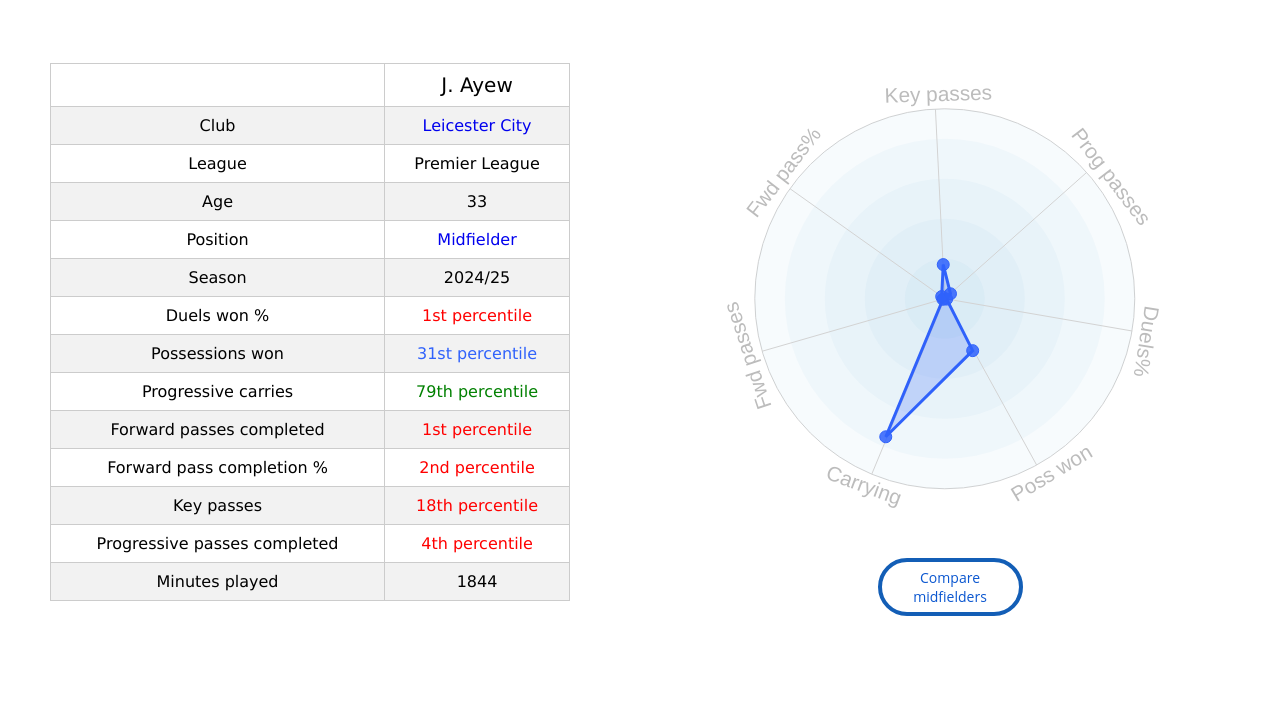
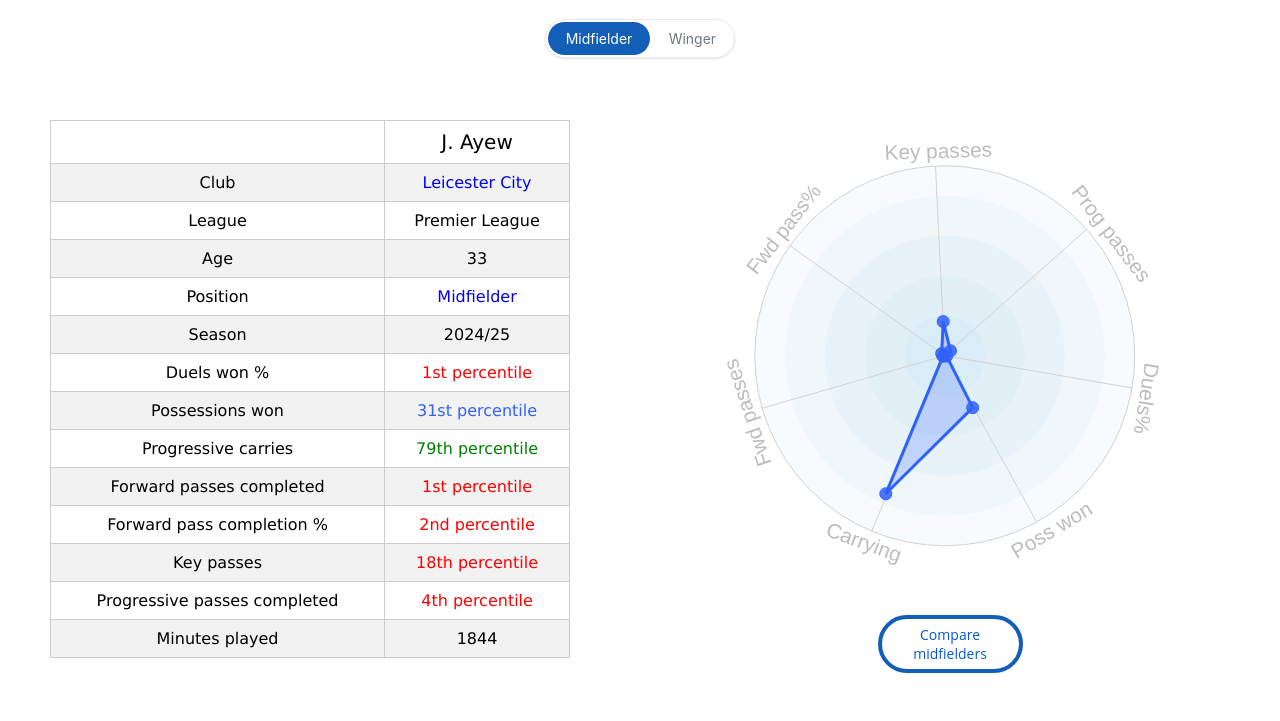
Before and after one commit to ohlitmybad/J_Ayew_Midfielder_stats, a plain HTML site: page index.html in a window 1280 px wide. Shown: the part 70-791 px from the top of the page. Drawn offline with nearby package versions, Linux system fonts and the light colour scheme; no server answers; a script that the page names is missing.

Commit message:
Update index.html

```diff
--- a/index.html
+++ b/index.html
@@ -703,10 +703,71 @@ svg text
     </div>
   </div></div>
 </header>
+    <div class="position-toggle-container">
+        <div class="position-toggle">
+            <a href="https://datamb.football/J_Ayew_Midfielder_stats" class="position-btn active">Midfielder</a><a href="https://datamb.football/J_Ayew_Winger_stats" class="position-btn">Winger</a>
+        </div>
+    </div>
+
 <script async src="https://pagead2.googlesyndication.com/pagead/js/adsbygoogle.js?client=ca-pub-7677714701428206"
      crossorigin="anonymous"></script>
      <script src="https://cdnjs.cloudflare.com/ajax/libs/xlsx/0.16.9/xlsx.full.min.js"></script>
-</head>
+
+    <style>
+    /* Position Toggle Styles */
+    .position-toggle-container {
+        display: flex;
+        justify-content: center;
+        margin: 10px 0 8px 0;
+        padding: 0 20px;
+    }
+
+    /* Mobile responsive */
+    @media only screen and (max-width: 1048px) {
+        .position-toggle-container {
+            margin: 8px 0 -25px 0;
+        }
+    }
+
+    .position-toggle {
+        display: flex;
+        background: white;
+        border: 1px solid #e9ecef;
+        border-radius: 20px;
+        overflow: hidden;
+        box-shadow: 0 1px 3px rgba(0,0,0,0.1);
+        gap: 2px;
+        padding: 2px;
+    }
+
+    .position-btn {
+        padding: 8px 16px;
+        border: none;
+        background: transparent;
+        cursor: pointer;
+        font-family: -apple-system, BlinkMacSystemFont, 'Segoe UI', Roboto, Oxygen, Ubuntu, Cantarell, 'Helvetica Neue', sans-serif;
+        font-size: 14px;
+        font-weight: 400;
+        color: #6c757d;
+        transition: all 0.15s ease-in-out;
+        text-decoration: none;
+        display: inline-block;
+        min-width: 80px;
+        text-align: center;
+        white-space: nowrap;
+        border-radius: 18px;
+        box-sizing: border-box;
+    }
+
+    .position-btn.active {
+        background: #135eb7;
+        color: white;
+        text-decoration: none;
+        padding: 8px 18px;
+        pointer-events: none;
+    }
+    </style>
+    </head>
 
 <script async src="https://www.googletagmanager.com/gtag/js?id=G-PSBMXX80EF"></script>
 <script>
```
